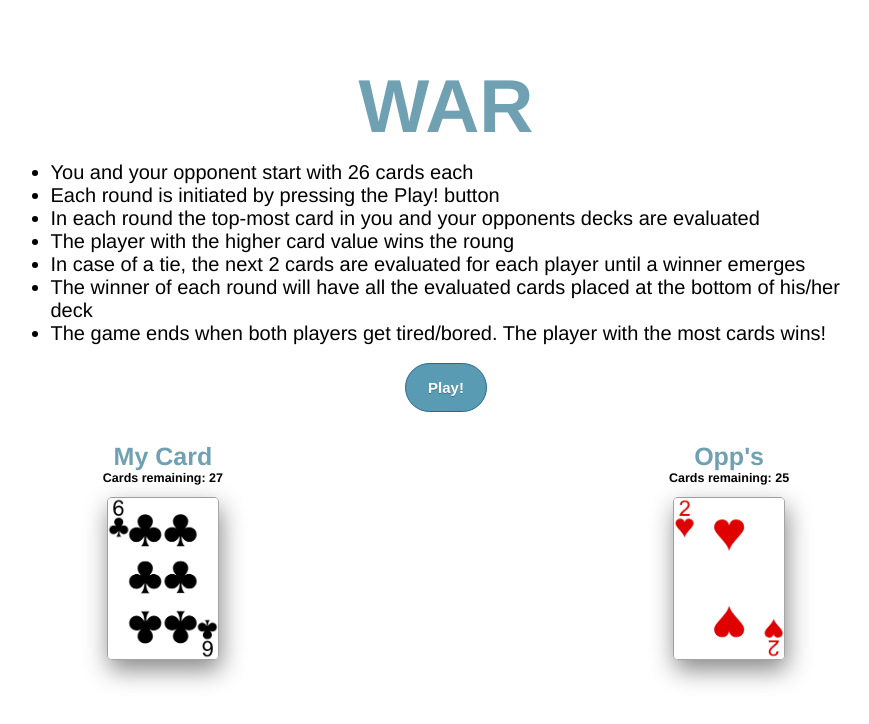
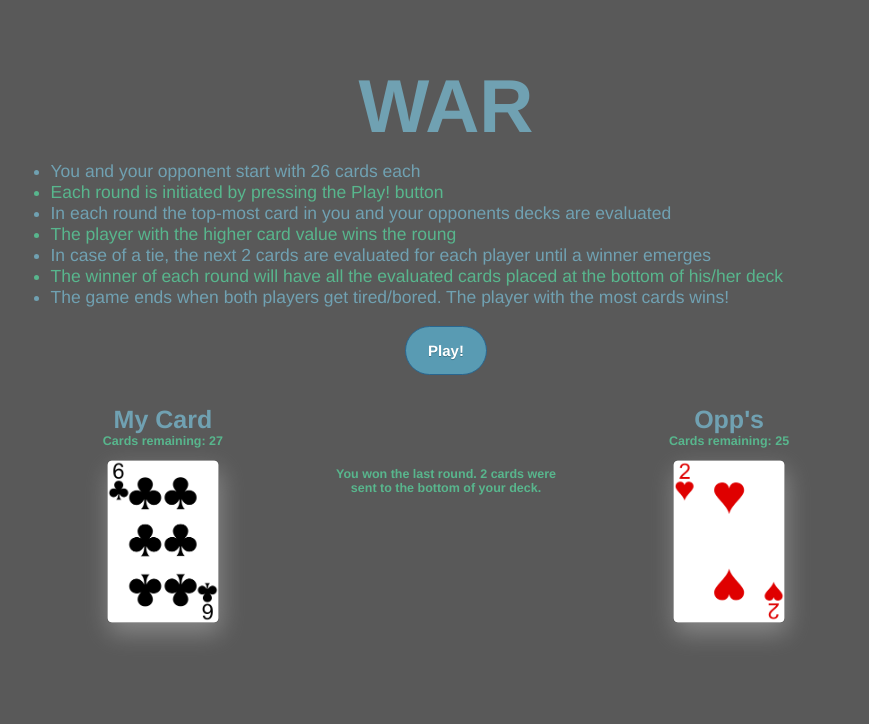
Before and after one commit to cguanzon/war-card-game, a plain HTML site: page index.html in a window 1280 px wide. Both pictures are taken after a click on the button "Play!". Shown: the whole page, without its empty margins (194-1063 px from the left). Drawn offline with nearby package versions, Linux system fonts and the light colour scheme.

Commit message:
finishes v1.1

```diff
--- a/index.html
+++ b/index.html
@@ -22,12 +22,15 @@
 		<div class="row row-centered">
 				<button class="btn btn-lg btn-warning">Play!</button>
 		</div>
-		<div class='panel-my'>
+		<div class='panel'>
 			<h2>My Card</h2>
 			<div class="card-count">Cards remaining: <span id="my-card-count"></span></div>
 			<div id="my-card"></div>
 		</div>
-		<div class='panel-opp'>
+		<aside>
+			<p id="message"></p>
+		</aside>
+		<div class='panel'>
 			<h2>Opp's</h2>
 			<div class="card-count">Cards remaining: <span id="opp-card-count"></span></div>
 			<div id="opp-card"></div>
--- a/script.js
+++ b/script.js
@@ -55,6 +55,20 @@ $(document).ready(function() {
 			array.push(pushMe);
 		}
 	}
+	function updateCards(warResult,lastPendingIndex){
+		if(warResult === pending[lastPendingIndex-1] ){
+			$("#message").html('Opp won the last round. ' + pending.length
+				+ ' cards were sent to the bottom of his/her deck.');
+			unload(cards_player_1);
+		}else if(warResult === pending[lastPendingIndex]){
+			$("#message").html('You won the last round. ' + pending.length
+				+ ' cards were sent to the bottom of your deck.');
+			unload(cards_player_2);
+		}else{
+			$("#message").html('Last round was a tie. Comparing the next set of cards.')
+			advance();
+		}
+	}
 	function play() {
 		var card_1 = cards_player_1[0];
 		var card_2 = cards_player_2[0];
@@ -63,25 +77,17 @@ $(document).ready(function() {
 		cards_player_1 = _.without(cards_player_1,card_1);
 		var l = pending.length-1;
 		var result = war(pending[l-1],pending[l]);
-		if(result === pending[l-1] ){
-			unload(cards_player_1);
-		}else if(result === pending[l]){
-			unload(cards_player_2);
-		}else{
-			advance();
-			play();
-		}
+		updateCards(result, l);
 		advance();
 	}
 	function advance() {
 		if (cards_player_1.length) {
 			var card_1 = cards_player_1[0];
 			var card_2 = cards_player_2[0];
-			 $("#opp-card-count").html(cards_player_1.length);
-			 $("#my-card-count").html(cards_player_2.length);
+			$("#opp-card-count").html(cards_player_1.length);
+			$("#my-card-count").html(cards_player_2.length);
 			$("#opp-card").html('<img src="' + getFileName(card_1) + '"/>');
 			$("#my-card").html('<img src="' + getFileName(card_2) + '"/>');
-
 		}
 	}
 	advance();
--- a/styles.css
+++ b/styles.css
@@ -4,13 +4,13 @@ html{
 }
 body {
 	font: 0.625em 'Helvetica Neue', Helvetica, Arial, sans-serif;
+	background-color: hsla(21, 0%, 35%, 1);
 }
 h1,h2 {
 	font-weight: bold;
 	color: hsla(196, 30%, 57%, 1);
 	margin: 0;
 	text-align: center;
-
 }
 h1{
 	font-size: 6em;
@@ -19,11 +19,13 @@ h2{
 	font-size: 2em;
 	white-space: nowrap;
 }
-
 li{
-	font-size: 1.6em;
+	font-size: 1.4em;
+	color: hsla(196, 30%, 57%, 1);
 }
-
+li:nth-child(even){
+	color: 	hsla(154, 39%, 53%, 1);
+}
 .container{
 	top:0;
 	width:70%;
@@ -34,22 +36,26 @@ li{
 	box-sizing: border-box;
 	padding: 5em 1em 0 1em;
 }
-.panel-my, .panel-opp{
+.panel{
 	width: 35%;
+	float: left;
+	box-sizing: border-box;
 }
-
-.panel-my{
-	float:left;
-}
-.panel-opp{
-	float:right;
+aside{
+	width: 30%;
+	float: left;
+	height: auto;
+	box-sizing:border-box;
+	padding: 4em 0.5em 0 0.5em;
+	vertical-align: middle;
 }
 #my-card, #opp-card{
 	box-sizing: border-box;
 }
-.card-count{
+.card-count, aside p{
 	text-align: center;
 	font-weight: bold;
+	color: 	hsla(154, 39%, 53%, 1);
 }
 img {
 	box-shadow: 2px 10px 25px #888888;
@@ -75,7 +81,6 @@ img {
 	display:inline-block;
 	cursor:pointer;
 	color:#ffffff;
-	font-family:arial;
 	font-size:1.2em;
 	padding:1em 1.5em;
 	text-decoration:none;
@@ -92,12 +97,11 @@ img {
 
 @media screen and (min-width: 0) and (max-width: 820px){
 	html{
-	font-size:16px;
+	font-size: 16px;
 	}
 	.container{
 		width:100%;
 		box-shadow: none;
 		margin: 0;
 	}
-
 }
```
